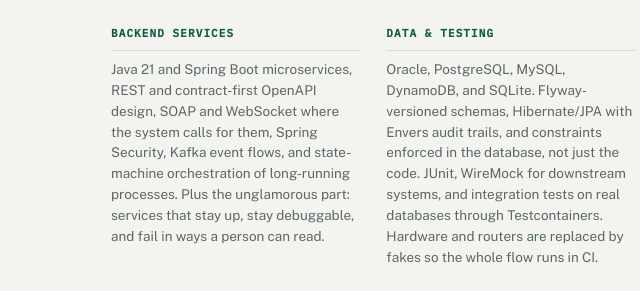
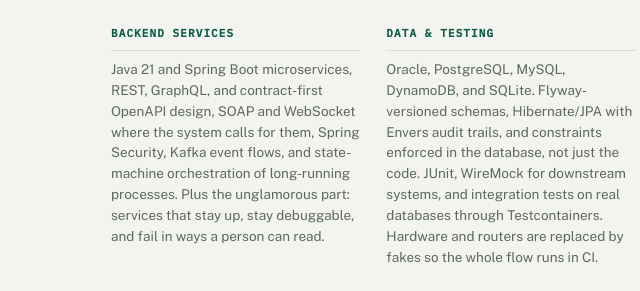
Before and after one commit to lslaoang/lslaoang.github.io, a plain HTML site: page index.html in a window 1280 px wide. Shown: the part 571-862 px from the top of the page, 205-845 px from the left. Drawn offline with nearby package versions, Linux system fonts and the light colour scheme.

Commit message:
Add GraphQL to backend capabilities

```diff
--- a/index.html
+++ b/index.html
@@ -247,7 +247,7 @@ a:focus-visible,.link:focus-visible{outline:2px solid var(--accent);outline-offs
     <div class="caps">
       <div class="cap">
         <h4>Backend services</h4>
-        <p>Java 21 and Spring Boot microservices, REST and contract-first OpenAPI design, SOAP and WebSocket where the system calls for them, Spring Security, Kafka event flows, and state-machine orchestration of long-running processes. Plus the unglamorous part: services that stay up, stay debuggable, and fail in ways a person can read.</p>
+        <p>Java 21 and Spring Boot microservices, REST, GraphQL, and contract-first OpenAPI design, SOAP and WebSocket where the system calls for them, Spring Security, Kafka event flows, and state-machine orchestration of long-running processes. Plus the unglamorous part: services that stay up, stay debuggable, and fail in ways a person can read.</p>
       </div>
       <div class="cap">
         <h4>Data &amp; testing</h4>
```
